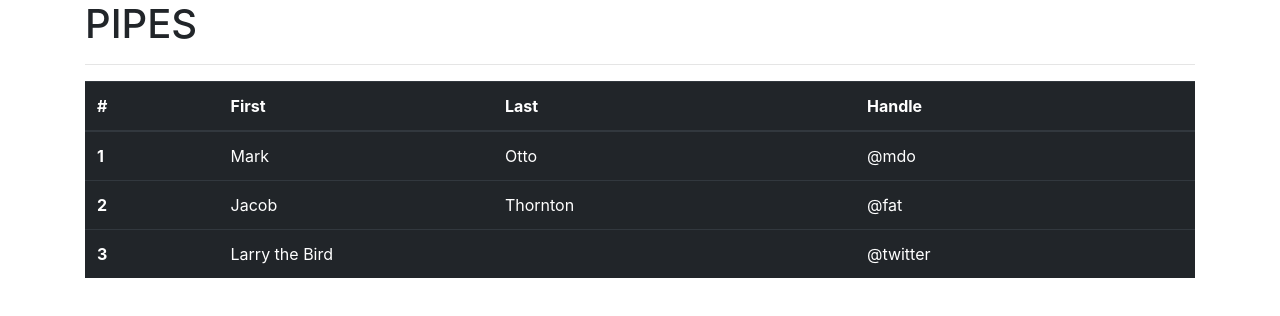
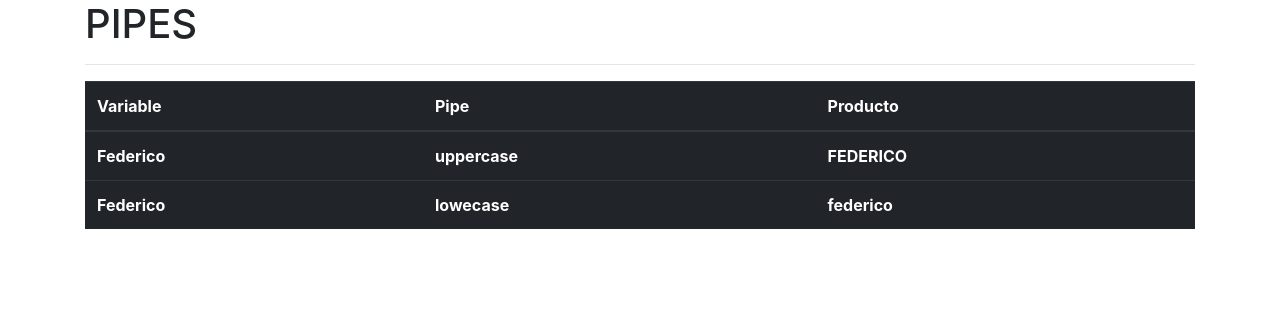
Before and after one commit to fedeatanasoff/angular-pipes, an Angular app: page / in a window 1280 px wide. Shown: the top 316 px of the page. Built offline with nearby package versions, Linux system fonts and the light colour scheme.

Commit message:
pipe uppercase y lowercase

```diff
--- a/src/app/app.component.html
+++ b/src/app/app.component.html
@@ -1,34 +1,27 @@
 <!--The content below is only a placeholder and can be replaced.-->
 <div class="container">
-  <h1>PIPES</h1>
+  <h1>{{title | uppercase}}</h1>
   <hr>
   <table class="table table-hover table-dark">
     <thead>
       <tr>
-        <th scope="col">#</th>
-        <th scope="col">First</th>
-        <th scope="col">Last</th>
-        <th scope="col">Handle</th>
+        <th>Variable</th>
+        <th>Pipe</th>
+        <th>Producto</th>
       </tr>
     </thead>
     <tbody>
       <tr>
-        <th scope="row">1</th>
-        <td>Mark</td>
-        <td>Otto</td>
-        <td>@mdo</td>
+        <th>{{nombre}}</th>
+        <th>uppercase</th>
+        <th>{{ nombre|uppercase}}</th>
       </tr>
       <tr>
-        <th scope="row">2</th>
-        <td>Jacob</td>
-        <td>Thornton</td>
-        <td>@fat</td>
+        <th>{{nombre}}</th>
+        <th>lowecase</th>
+        <th>{{ nombre|lowercase}}</th>
       </tr>
-      <tr>
-        <th scope="row">3</th>
-        <td colspan="2">Larry the Bird</td>
-        <td>@twitter</td>
-      </tr>
+
     </tbody>
   </table>
 </div>
--- a/src/app/app.component.ts
+++ b/src/app/app.component.ts
@@ -7,4 +7,5 @@ import { Component } from '@angular/core';
 })
 export class AppComponent {
   title = 'pipes';
+  nombre = 'Federico';
 }
```
